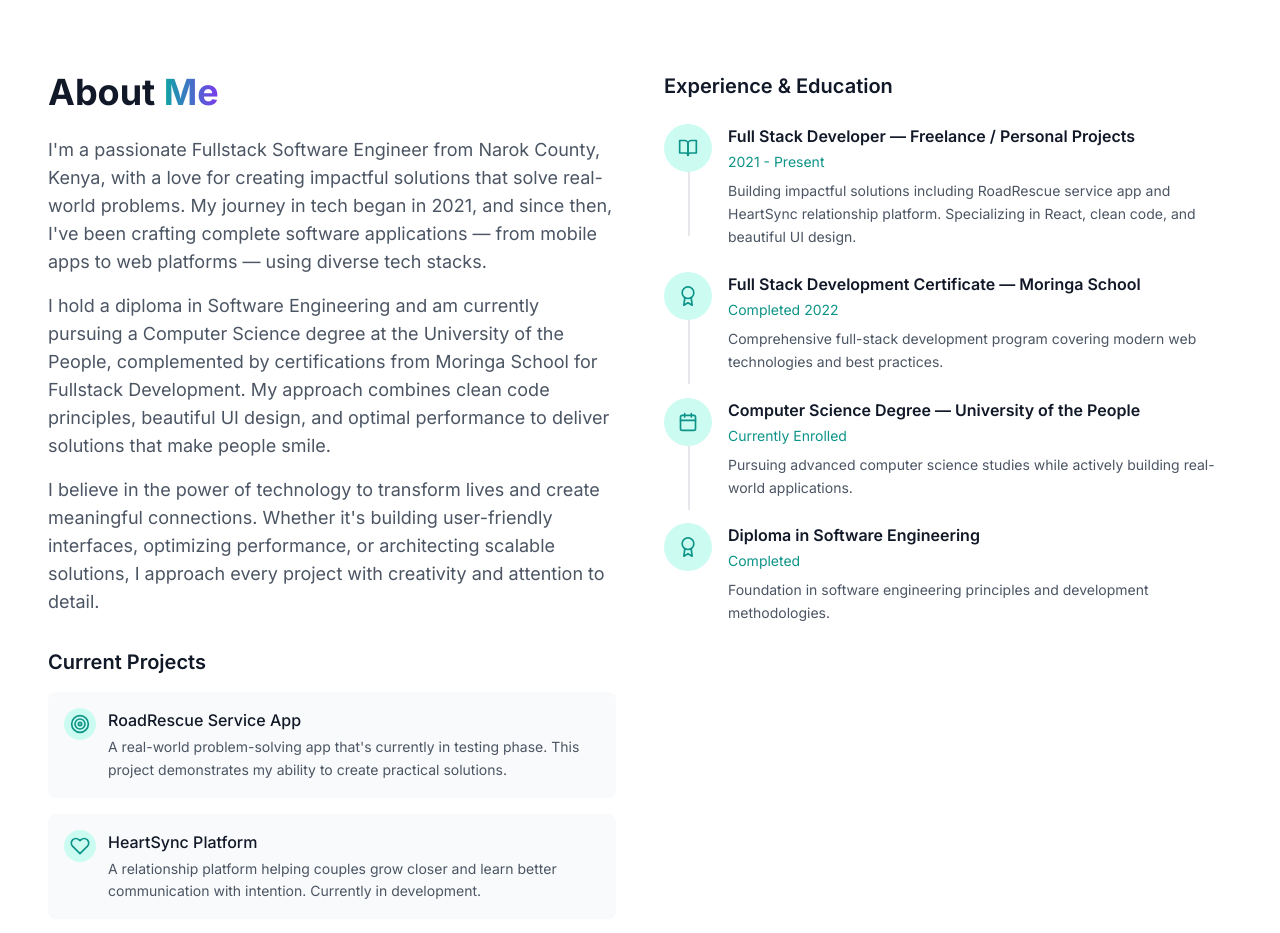
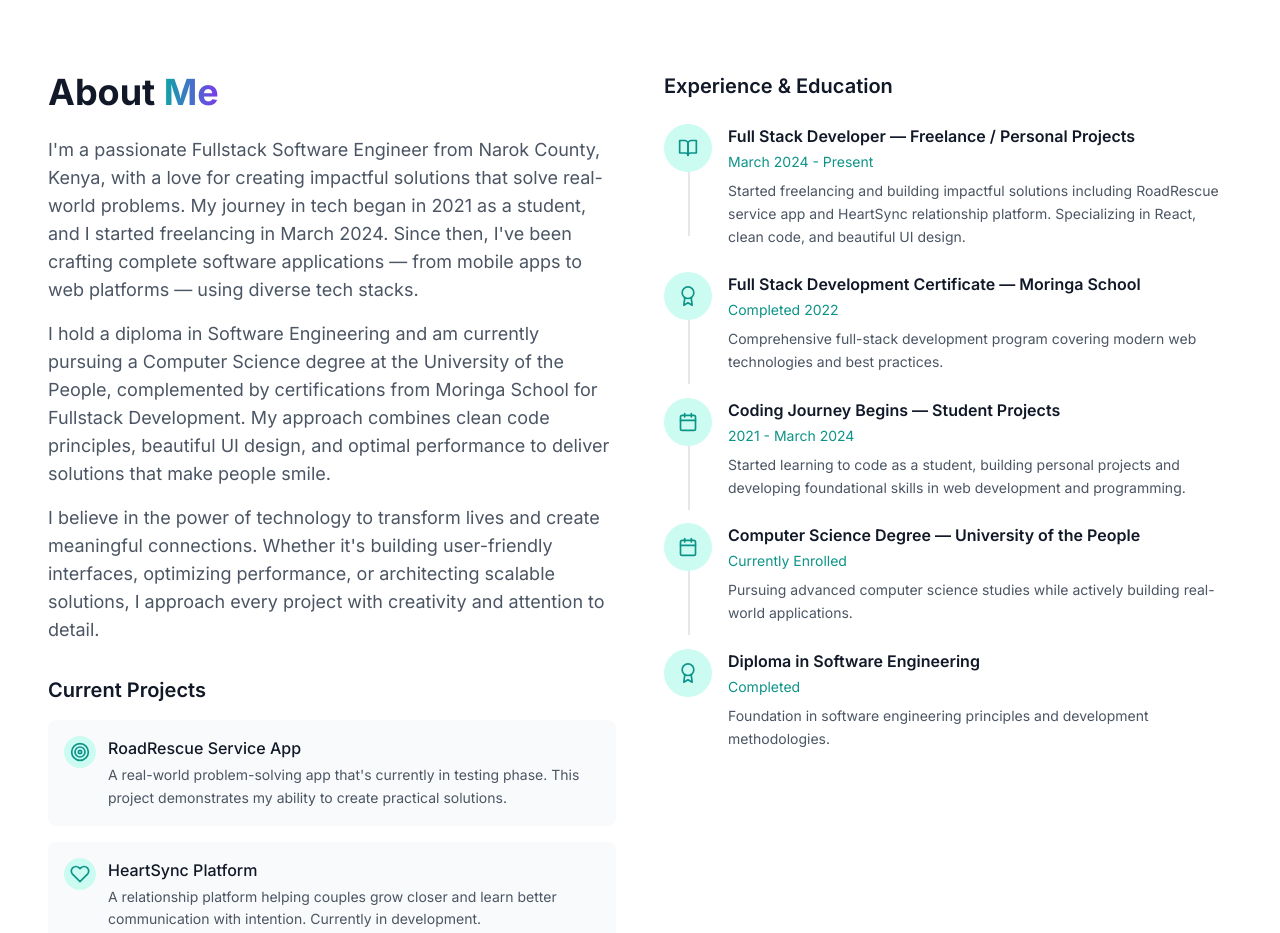
Before and after one commit to Ancel-duke/portfolio-1, a React (Create React App) app: page / in a window 1280 px wide. Shown: the part 840-1773 px from the top of the page. Built offline with nearby package versions, Linux system fonts and the light colour scheme; the HTML template or start-up script is replaced by a standard one.

Commit message:
Update coding journey: started as student in 2021, freelancing since March 2024

```diff
--- a/src/components/About.jsx
+++ b/src/components/About.jsx
@@ -14,14 +14,20 @@ const About = () => {
     {
       icon: <FiBookOpen className="w-5 h-5" />,
       title: 'Full Stack Developer — Freelance / Personal Projects',
-      period: '2021 - Present',
-      description: 'Building impactful solutions including RoadRescue service app and HeartSync relationship platform. Specializing in React, clean code, and beautiful UI design.'
+      period: 'March 2024 - Present',
+      description: 'Started freelancing and building impactful solutions including RoadRescue service app and HeartSync relationship platform. Specializing in React, clean code, and beautiful UI design.'
     },
     {
       icon: <FiAward className="w-5 h-5" />,
       title: 'Full Stack Development Certificate — Moringa School',
       period: 'Completed 2022',
       description: 'Comprehensive full-stack development program covering modern web technologies and best practices.'
+    },
+    {
+      icon: <FiCalendar className="w-5 h-5" />,
+      title: 'Coding Journey Begins — Student Projects',
+      period: '2021 - March 2024',
+      description: 'Started learning to code as a student, building personal projects and developing foundational skills in web development and programming.'
     },
     {
       icon: <FiCalendar className="w-5 h-5" />,
@@ -98,7 +104,7 @@ const About = () => {
                 About <span className="text-gradient">Me</span>
               </h2>
               <p className="text-base sm:text-lg text-gray-600 dark:text-gray-300 leading-relaxed">
-                I'm a passionate Fullstack Software Engineer from Narok County, Kenya, with a love for creating impactful solutions that solve real-world problems. My journey in tech began in 2021, and since then, I've been crafting complete software applications — from mobile apps to web platforms — using diverse tech stacks.
+                I'm a passionate Fullstack Software Engineer from Narok County, Kenya, with a love for creating impactful solutions that solve real-world problems. My journey in tech began in 2021 as a student, and I started freelancing in March 2024. Since then, I've been crafting complete software applications — from mobile apps to web platforms — using diverse tech stacks.
               </p>
               <p className="text-base sm:text-lg text-gray-600 dark:text-gray-300 leading-relaxed mt-4">
                 I hold a diploma in Software Engineering and am currently pursuing a Computer Science degree at the University of the People, complemented by certifications from Moringa School for Fullstack Development. My approach combines clean code principles, beautiful UI design, and optimal performance to deliver solutions that make people smile.
```
